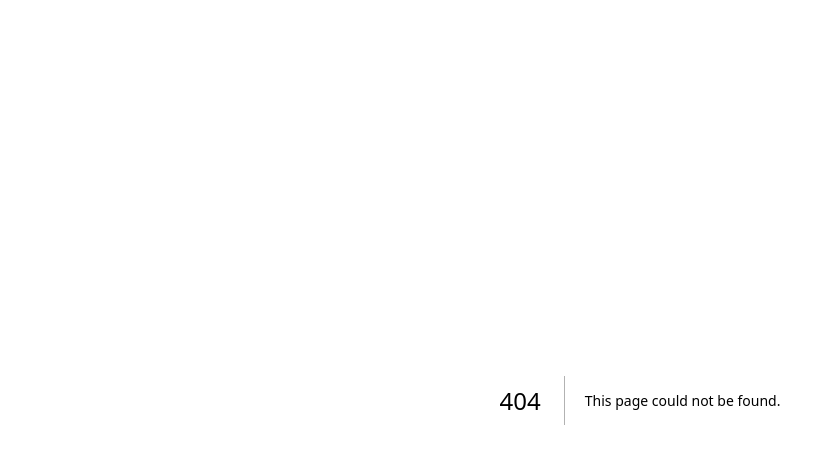
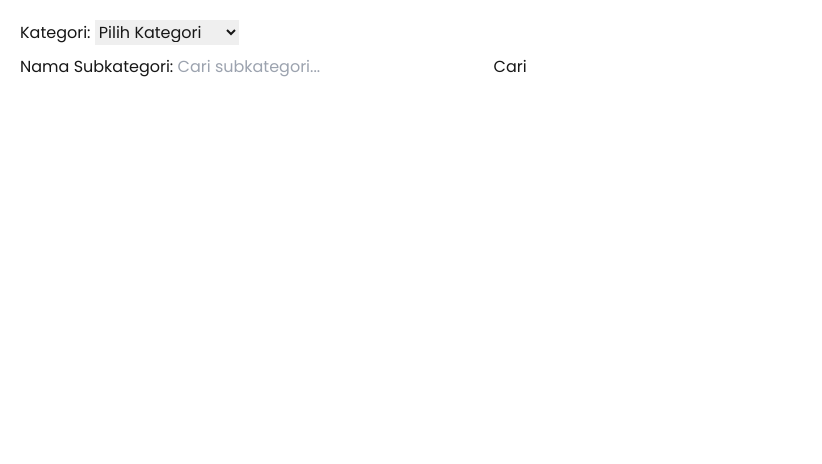
Before and after one commit to hyvos07/sijarta-fe, a Next.js app: page /homepage in a window 1280 px wide. Before the commit this address had no page. Shown: the top 464 px of the page, without its empty margins (0-822 px from the left). Built offline with nearby package versions, Linux system fonts and the light colour scheme.

Commit message:
test homepage

```diff
--- /dev/null
+++ b/app/homepage/page.tsx
@@ -0,0 +1,143 @@
+'use client';
+
+import React, { useState } from "react";
+
+interface Subcategory {
+  id: number;
+  name: string;
+  url: string;
+}
+
+interface Category {
+  id: number;
+  name: string;
+  subcategories: Subcategory[];
+}
+
+const categories: Category[] = [
+  {
+    id: 1,
+    name: "Kategori Jasa 1",
+    subcategories: [
+      { id: 1, name: "Subkategori Jasa 1", url: "/subkategori/jasa-1" },
+      { id: 2, name: "Subkategori Jasa 2", url: "/subkategori/jasa-2" },
+      { id: 3, name: "Subkategori Jasa 3", url: "/subkategori/jasa-3" },
+    ],
+  },
+  {
+    id: 2,
+    name: "Kategori Jasa 2",
+    subcategories: [
+      { id: 4, name: "Subkategori Jasa 1", url: "/subkategori/jasa-4" },
+      { id: 5, name: "Subkategori Jasa 2", url: "/subkategori/jasa-5" },
+      { id: 6, name: "Subkategori Jasa 3", url: "/subkategori/jasa-6" },
+    ],
+  },
+  {
+    id: 3,
+    name: "Kategori Jasa 3",
+    subcategories: [
+      { id: 7, name: "Subkategori Jasa 1", url: "/subkategori/jasa-7" },
+      { id: 8, name: "Subkategori Jasa 2", url: "/subkategori/jasa-8" },
+      { id: 9, name: "Subkategori Jasa 3", url: "/subkategori/jasa-9" },
+    ],
+  },
+];
+
+const HomePage: React.FC = () => {
+  const [selectedCategory, setSelectedCategory] = useState<number | null>(null);
+  const [searchTerm, setSearchTerm] = useState("");
+  const [filteredSubcategories, setFilteredSubcategories] = useState<Subcategory[]>(
+    []
+  );
+
+  const handleCategoryChange = (event: React.ChangeEvent<HTMLSelectElement>) => {
+    const value = parseInt(event.target.value, 10);
+    setSelectedCategory(value || null);
+  };
+
+  const handleSearchChange = (event: React.ChangeEvent<HTMLInputElement>) => {
+    setSearchTerm(event.target.value);
+  };
+
+  const handleSearchClick = () => {
+    if (selectedCategory) {
+      const category = categories.find((cat) => cat.id === selectedCategory);
+      if (category) {
+        const filtered = category.subcategories.filter((subcat) =>
+          subcat.name.toLowerCase().includes(searchTerm.toLowerCase())
+        );
+        setFilteredSubcategories(filtered);
+      }
+    }
+  };
+
+  const handleSubcategoryClick = (name: string) => {
+    const formattedName = name.toLowerCase().replace(/\s+/g, "-");
+    const url = `/subkategori/${formattedName}`;
+    window.location.href = url;
+  };
+
+  const formatName = (name: string) => {
+    return name.toLowerCase().replace(/\s+/g, "-");
+  };
+
+  return (
+    <div style={{ padding: "20px" }}>
+      <div style={{ marginBottom: "10px" }}>
+        <label htmlFor="categoryDropdown">Kategori: </label>
+        <select
+          id="categoryDropdown"
+          onChange={handleCategoryChange}
+          value={selectedCategory || ""}
+        >
+          <option value="">Pilih Kategori</option>
+          {categories.map((category) => (
+            <option key={category.id} value={category.id}>
+              {category.name}
+            </option>
+          ))}
+        </select>
+      </div>
+
+      <div style={{ marginBottom: "10px" }}>
+        <label htmlFor="searchBox">Nama Subkategori: </label>
+        <input
+          id="searchBox"
+          type="text"
+          placeholder="Cari subkategori..."
+          value={searchTerm}
+          onChange={handleSearchChange}
+        />
+        <button onClick={handleSearchClick}>Cari</button>
+      </div>
+
+      <div>
+        {selectedCategory && (
+          <div>
+            <h3>
+              {categories.find((cat) => cat.id === selectedCategory)?.name}
+            </h3>
+            <ul>
+              {filteredSubcategories.map((subcat) => (
+                <li
+                  key={subcat.id}
+                  style={{
+                    cursor: "pointer",
+                    color: "blue",
+                    textDecoration: "underline",
+                  }}
+                  onClick={() => handleSubcategoryClick(subcat.name)}
+                >
+                  {formatName(subcat.name)} {/* Display the formatted name */}
+                </li>
+              ))}
+            </ul>
+          </div>
+        )}
+      </div>
+    </div>
+  );
+};
+
+export default HomePage;
```
Also changed, not shown: app/api/homepage/router.ts (added).
